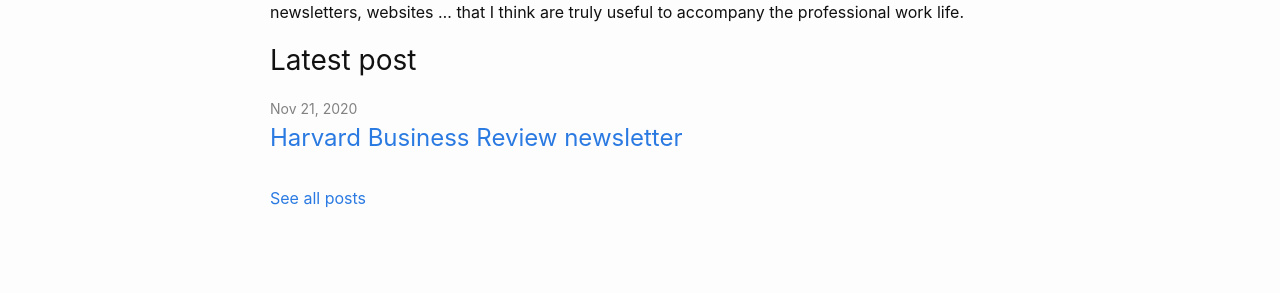
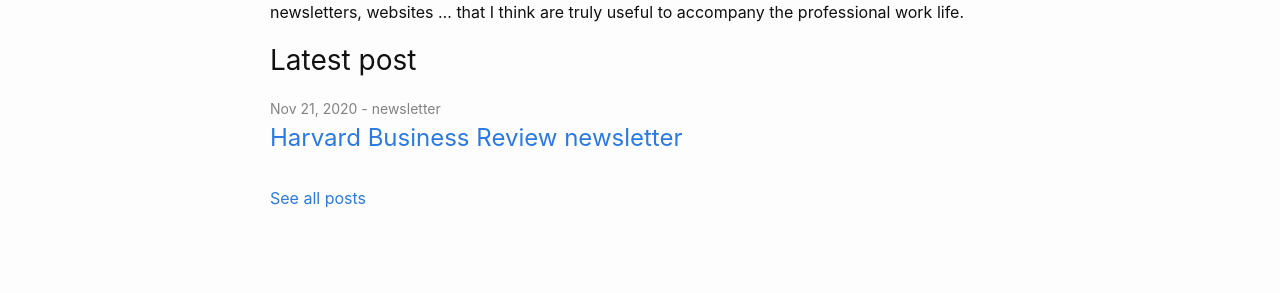
Before and after one commit to na-code/na-site, a Jekyll site: the page built from index.markdown, in a window 1280 px wide. Shown: the part 140-433 px from the top of the page. Built offline with Jekyll 4.4.1, drawn with Linux system fonts in a browser that asks for light colours.

Commit message:
Update home.html

```diff
--- a/_layouts/home.html
+++ b/_layouts/home.html
@@ -15,7 +15,7 @@ layout: default
       {%- for post in site.posts limit:1 -%}
       <li>
         {%- assign date_format = site.minima.date_format | default: "%b %-d, %Y" -%}
-        <span class="post-meta">{{ post.date | date: date_format }}</span>
+        <span class="post-meta">{{ post.date | date: date_format }}  -  {{post.categories}}</span>
         <h3>
           <a class="post-link" href="{{ post.url | relative_url }}">
             {{ post.title | escape }}
```
